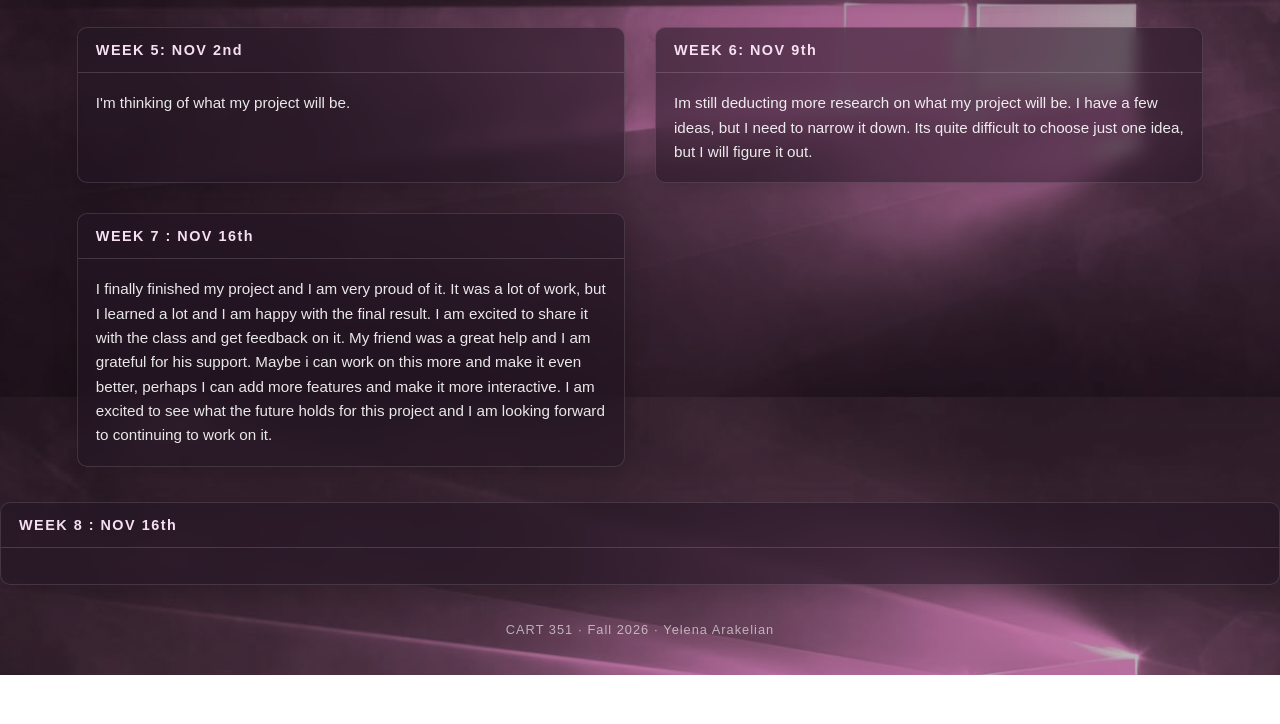
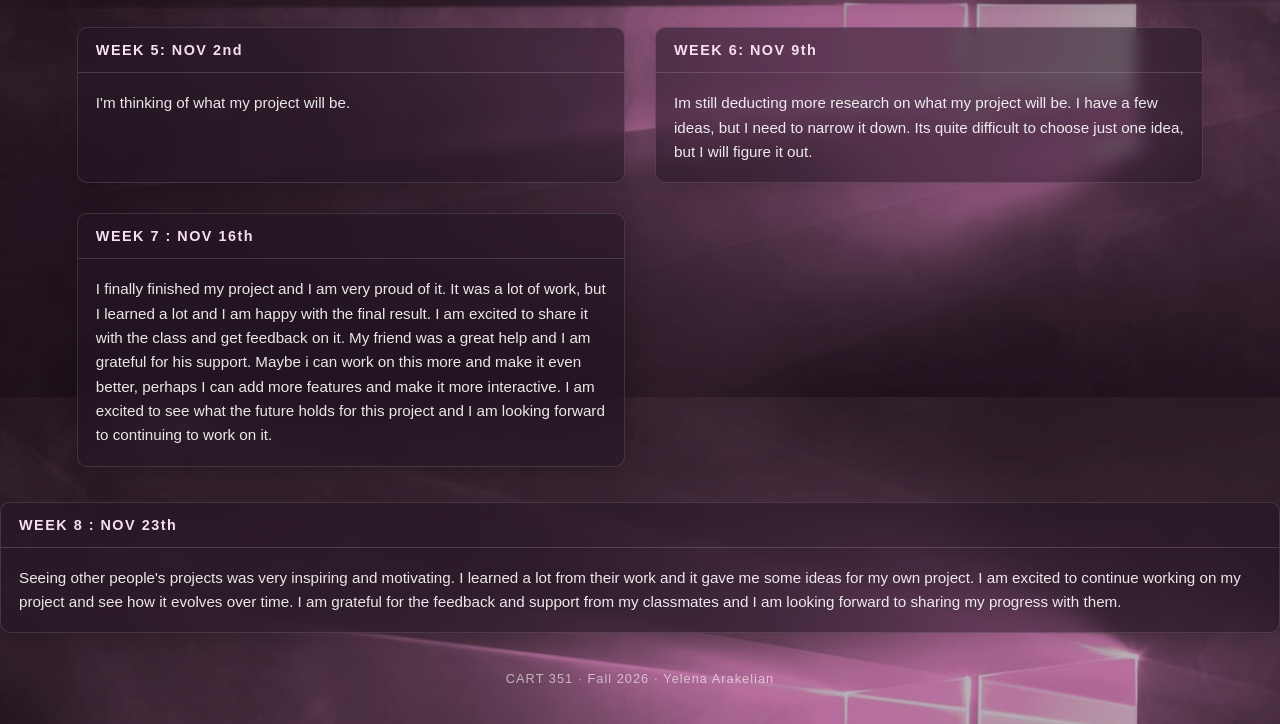
Before and after one commit to YelenaArakelian/Cart351, a plain HTML site: page journal.html in a window 1280 px wide. Shown: the part 403-1127 px from the top of the page. Before the commit the page ends 1078 px from the top, so only its background shows below. Drawn offline with Linux system fonts and the light colour scheme.

Commit message:
Update Journal Entry Week 8

```diff
--- a/journal.html
+++ b/journal.html
@@ -67,9 +67,9 @@
     </main>
 
    <section>
-        <h4>WEEK 8 : NOV 16th</h4>
+        <h4>WEEK 8 : NOV 23th</h4>
         <article>
-
+ Seeing other people's projects was very inspiring and motivating. I learned a lot from their work and it gave me some ideas for my own project. I am excited to continue working on my project and see how it evolves over time. I am grateful for the feedback and support from my classmates and I am looking forward to sharing my progress with them.
         </article>
       </section>
     </main>
```
